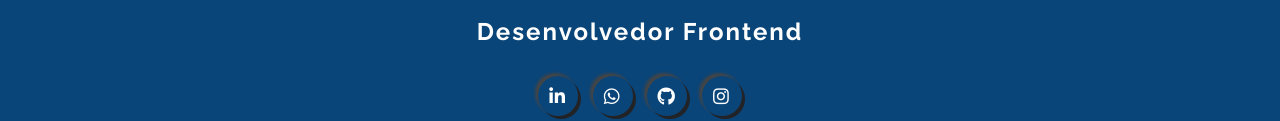
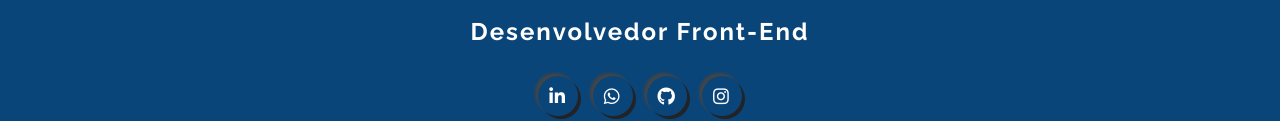
Before and after one commit to T4goz2005/Meu-Portifolio-Principal, a plain HTML site: page index.html in a window 1280 px wide. Shown: the part 270-391 px from the top of the page. Drawn offline with nearby package versions, Linux system fonts and the light colour scheme.

Commit message:
Update index.html

```diff
--- a/index.html
+++ b/index.html
@@ -55,7 +55,7 @@
         <div class="texto-home">
           <p>Olá 🖖,</p>
           <h1>Sou o Thiago Pedrero</h1>
-          <h2>Desenvolvedor Frontend</h2>
+          <h2>Desenvolvedor Front-End</h2>
 
           <div class="redes-sociais">
             <a target="_blank" href="https://www.linkedin.com/in/thiago-pedrero-0767a7254/" class="outer-shadow"><i class="fab fa-linkedin-in"></i>
```
